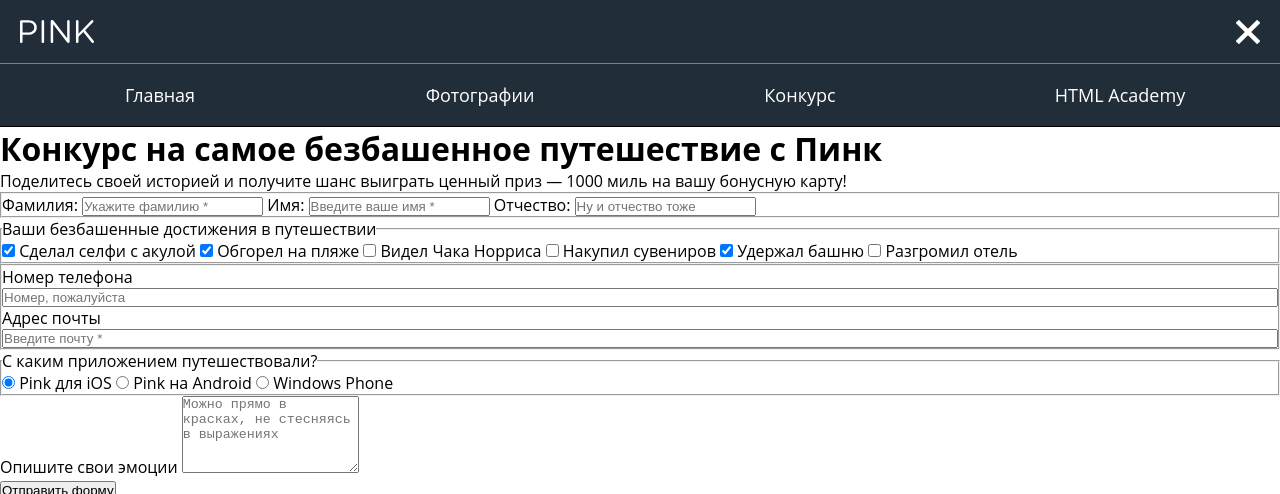
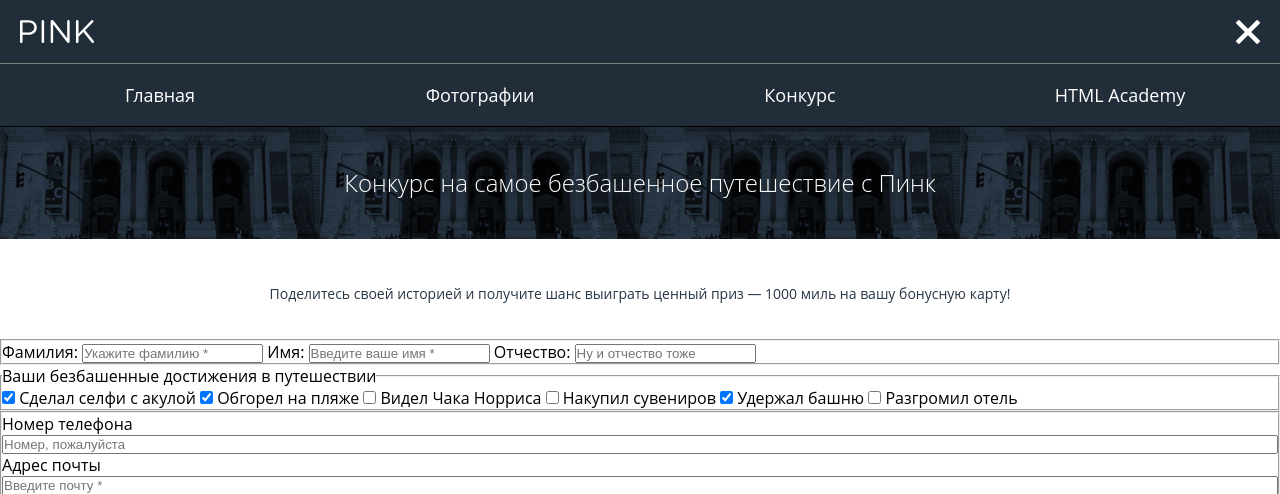
Before and after one commit to rrramble/794021-pink-16, a website: page source/form.html in a window 1280 px wide. Shown: the top 494 px of the page. Drawn offline with nearby package versions, Linux system fonts and the light colour scheme; files that its build step writes are made by us from their sources.

Commit message:
feature: markup+css of 'page-content'

```diff
--- a/source/sass/blocks/page-content.scss
+++ b/source/sass/blocks/page-content.scss
@@ -1,6 +1,42 @@
+$color: rgb(40, 54, 69);
+$main-photo-average-color: #283645;
+$main-photo-image-filename: "../img/bg-back-mobile@1x.jpg";
+$header-height: 170px;
+$header-font-size: 24px;
+$header-line-height: $header-font-size * 1.2;
+$header-padding-vertical: ($header-height - (3 * $header-line-height) ) / 2;
+
 .page-content {
   align-items: stretch;
   display: flex;
   flex-direction: column;
   justify-content: flex-start;
 }
+
+.page-content__header {
+  background-color: $main-photo-average-color;
+  background-image: url($main-photo-image-filename);
+  background-position-x: top;
+  background-position-y: center;
+  color: white;
+  font-size: $header-font-size;
+  font-weight: 100;
+  line-height: $header-line-height;
+  padding-bottom: $header-padding-vertical;
+  padding-left: 40px;
+  padding-right: 40px;
+  padding-top: $header-padding-vertical;
+  text-align: center;
+}
+
+.page-content__text {
+  background-color: white;
+  color: $color;
+  font-size: 14px;
+  line-height: 30px;
+  padding-bottom: 30px;
+  padding-left: 20px;
+  padding-right: 20px;
+  padding-top: 40px;
+  text-align: center;
+}
```
